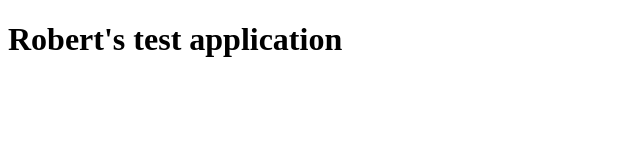
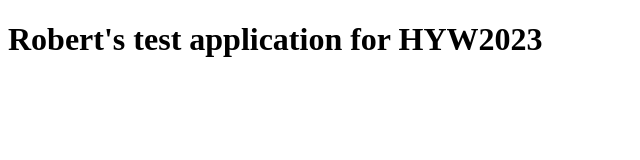
Before and after one commit to se10127/HYW2023, a website: page public/index.html in a window 1280 px wide. Shown: the whole page, without its empty margins (0-640 px from the left). Drawn offline with Linux system fonts and the light colour scheme.

Commit message:
Update index.html

```diff
--- a/public/index.html
+++ b/public/index.html
@@ -5,6 +5,6 @@
         <title>HackYourWorld</title>
     </head>
     <body>
-        <h1>Robert's test application</h1>
+        <h1>Robert's test application for HYW2023</h1>
     </body>
 </html>
```
